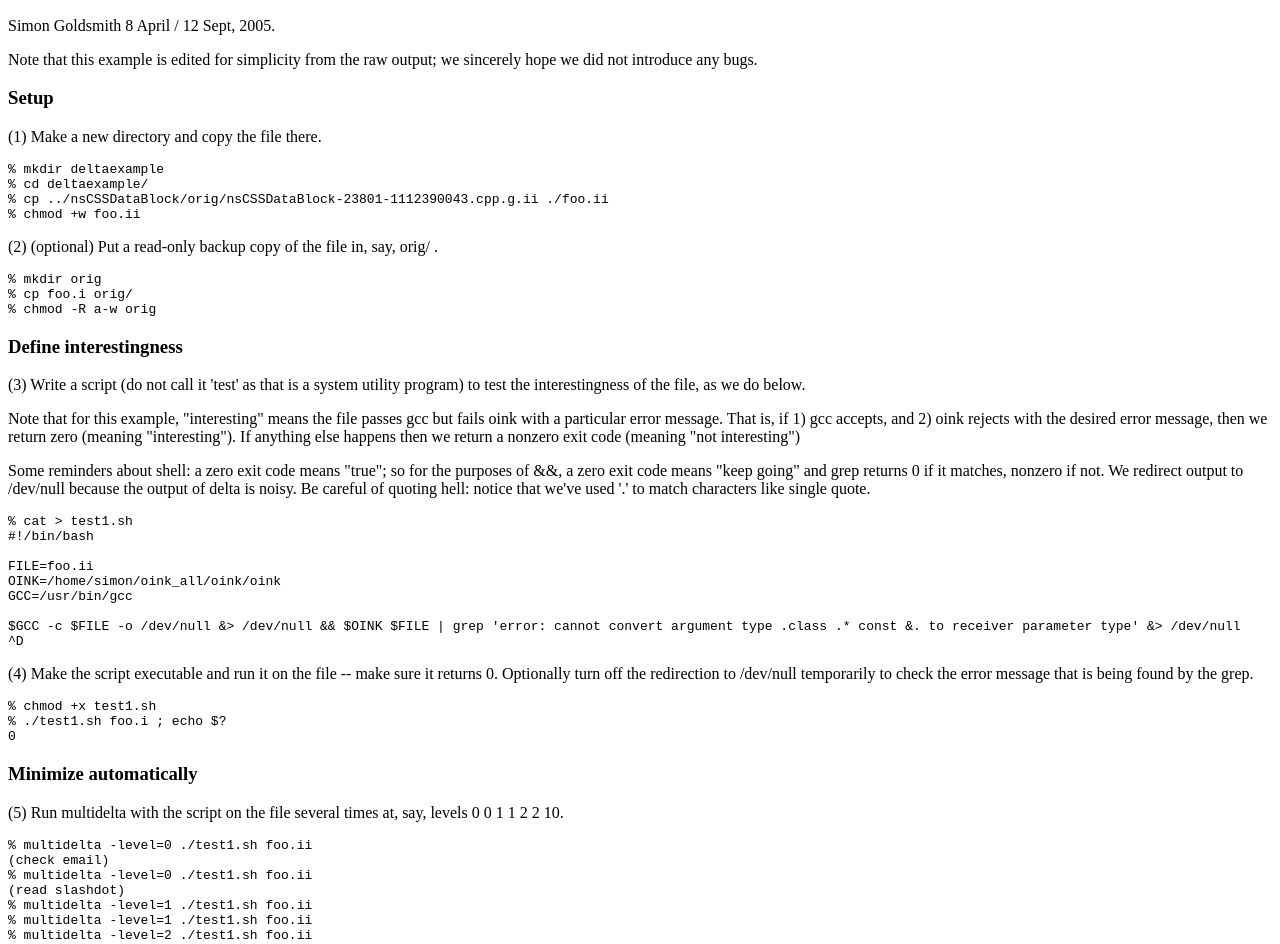
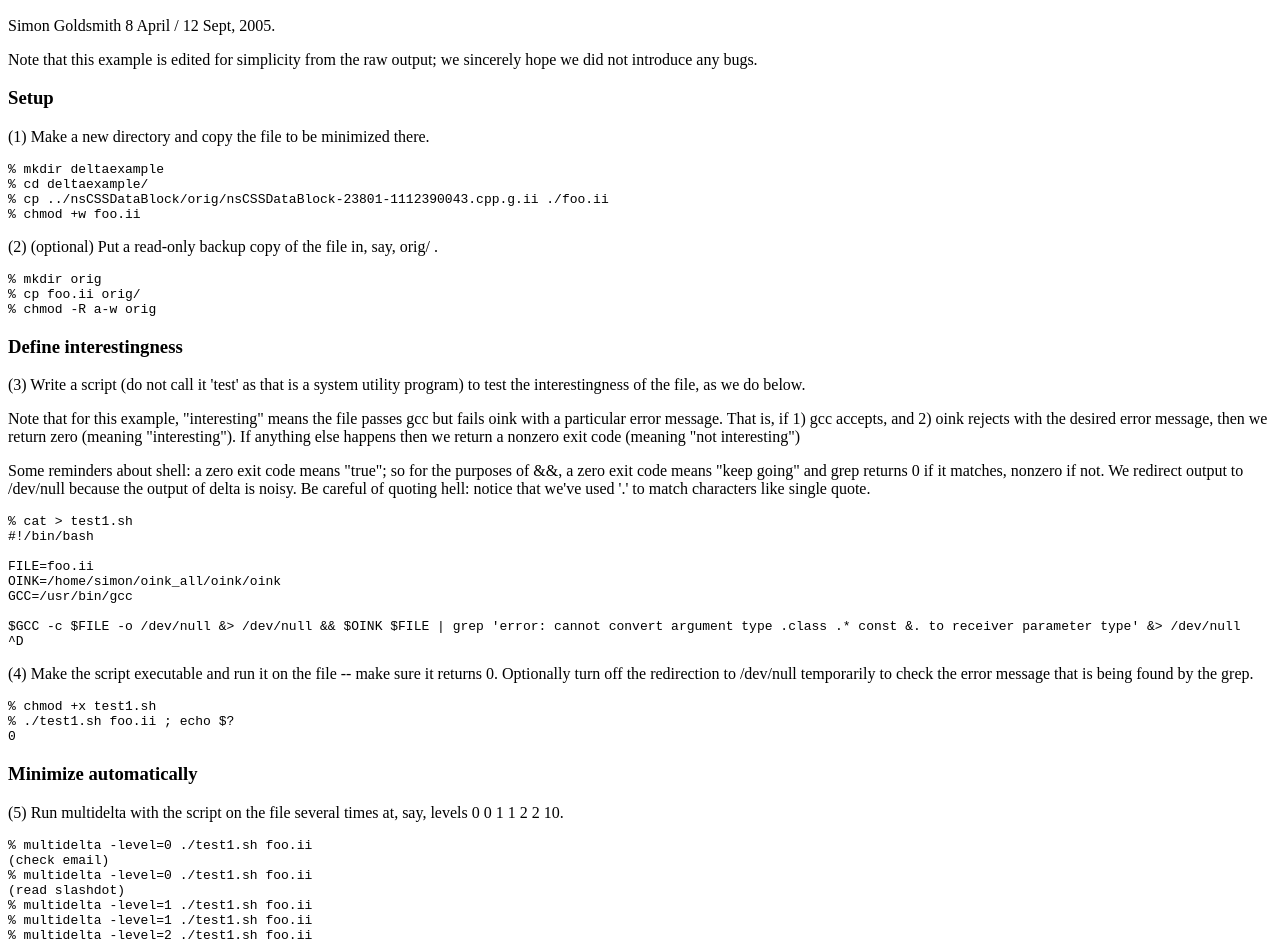
Before and after one commit to dsw/delta, a plain HTML site: page www/index.html in a window 1280 px wide. Shown: the part 666-1610 px from the top of the page. Drawn offline with Linux system fonts and the light colour scheme.

Commit message:
fixed some documentation bugs
git-svn-id: file:///home/user/delta.svn/trunk@6 8abd3bb1-a9ff-0310-adbd-f02fbf51d572

```diff
--- a/www/index.html
+++ b/www/index.html
@@ -83,7 +83,7 @@ output; we sincerely hope we did not introduce any bugs.
 
 <h3>Setup</h3>
 
-<p>(1) Make a new directory and copy the file there.
+<p>(1) Make a new directory and copy the file to be minimized there.
 <pre>
 % mkdir deltaexample
 % cd deltaexample/
@@ -94,7 +94,7 @@ output; we sincerely hope we did not introduce any bugs.
 <p>(2) (optional) Put a read-only backup copy of the file in, say, orig/ .
 <pre>
 % mkdir orig
-% cp foo.i orig/
+% cp foo.ii orig/
 % chmod -R a-w orig
 </pre>
 
@@ -135,7 +135,7 @@ temporarily to check the error message that is being found by the
 grep.
 <pre>
 % chmod +x test1.sh
-% ./test1.sh foo.i ; echo $?
+% ./test1.sh foo.ii ; echo $?
 0
 </pre>
 
```
